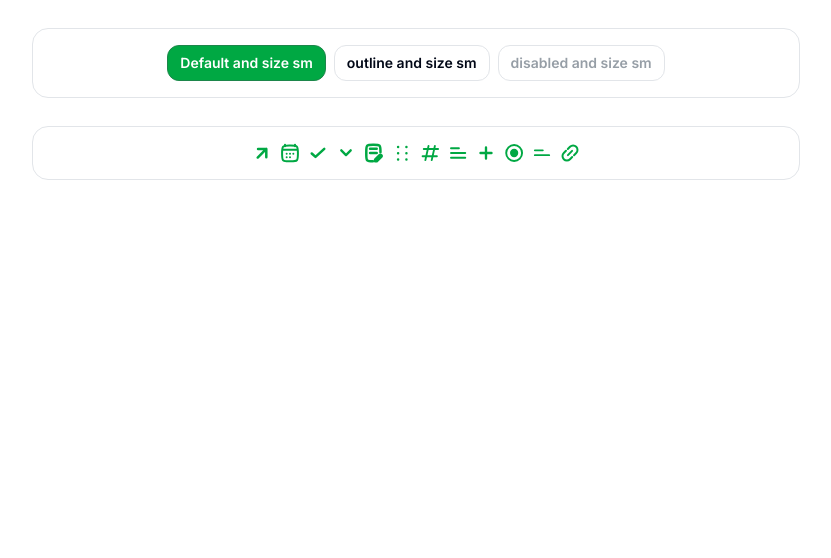
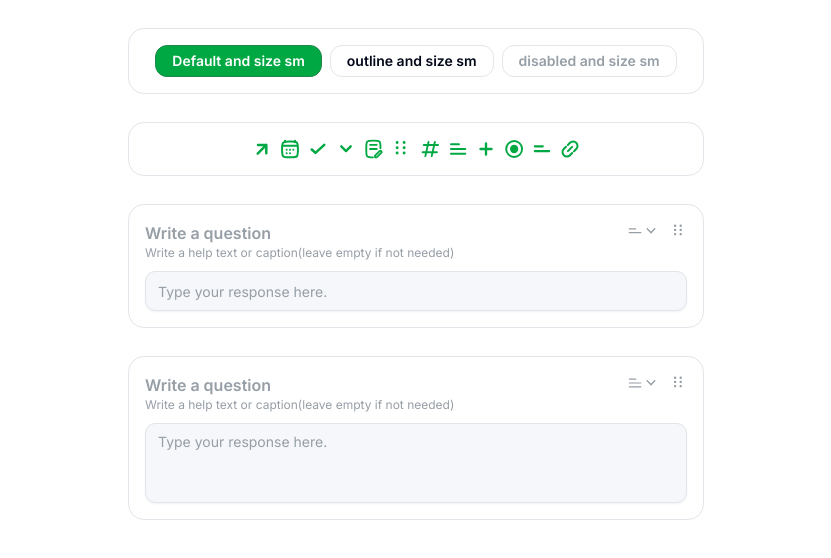
Before and after one commit to swarajspatil158/forms, a Next.js app: page / in a window 1280 px wide. Shown: the top 558 px of the page, without its empty margins (224-1055 px from the left). Built offline with nearby package versions, Linux system fonts and the light colour scheme.

Commit message:
Add text input components, scrollbar and selection psedo elements styling

```diff
--- a/app/globals.css
+++ b/app/globals.css
@@ -26,6 +26,8 @@ body {
     --secondary-foreground: 222.2 47.4% 11.2%;
     --muted: 0 0% 100%;
     --muted-foreground: 210 8% 62%;
+    --placeholder: 0 0% 100%;
+    --placeholder-foreground: 210 29% 97%;
     --accent: 210 40% 96.1%;
     --accent-foreground: 222.2 47.4% 11.2%;
     --destructive: 0 79% 63%;
@@ -34,7 +36,7 @@ body {
     --border-dark: 146 64% 32%;
     --border-darker:146 64% 25%;
     --input: 214 13% 90%;
-    --ring: 222.2 84% 4.9%;
+    --ring: 144 100% 33%;
     --chart-1: 12 76% 61%;
     --chart-2: 173 58% 39%;
     --chart-3: 197 37% 24%;
@@ -52,4 +54,24 @@ body {
   body {
     @apply bg-background text-foreground;
   }
+
+  ::selection {
+    color: hsl(var(--primary-foreground));
+    background: hsl(var(--primary));
+  }
+
+  ::-webkit-scrollbar {
+    width: 5px;
+  }
+  ::-webkit-scrollbar-track {
+    background: transparent;
+  }
+  ::-webkit-scrollbar-thumb {
+    background: hsl(var(--border));
+    border-radius: 5px;
+  }
+  * {
+    scrollbar-width: thin;
+    scrollbar-color: hsl(var(--border)) transparent;
+  }
 }
--- a/app/page.tsx
+++ b/app/page.tsx
@@ -11,16 +11,18 @@ import RadioIcon from "@/components/Icons/RadioIcon";
 import ShortAnswerIcon from "@/components/Icons/ShortAnswerIcon";
 import UrlIcon from "@/components/Icons/UrlIcon";
 import { Button } from "@/components/ui/button";
+import { Input } from "@/components/ui/input";
+import { Textarea } from "@/components/ui/textarea";
 
 export default function Home() {
   return (
    <div className="relative bg-background">
-    <div className="flex flex-wrap transition-colors ease-out duration-75 items-center justify-center max-w-3xl mx-3 md:mx-auto gap-2 my-7 p-4 border rounded-2xl hover:bg-gray-50">
+    <div className="flex flex-wrap transition-colors ease-out duration-75 items-center justify-center max-w-xl mx-3 md:mx-auto gap-2 my-7 p-4 border rounded-2xl hover:bg-gray-50">
       <Button variant="default" size="sm">Default and size sm</Button>
       <Button variant="outline" size="sm">outline and size sm</Button>
       <Button variant="disabled" size="sm">disabled and size sm</Button>
     </div>
-    <div className="flex flex-wrap transition-colors ease-out duration-75 items-center justify-center max-w-3xl mx-3 md:mx-auto gap-2 my-7 p-4 border rounded-2xl hover:bg-gray-50">
+    <div className="flex flex-wrap transition-colors ease-out duration-75 items-center justify-center max-w-xl mx-3 md:mx-auto gap-2 my-7 p-4 border rounded-2xl hover:bg-gray-50">
       <ArrowUpRightIcon   strokeWidth={2} className="text-primary h-5 w-5" />
       <CalendarIcon   strokeWidth={2} className="text-primary h-5 w-5" />
       <CheckIcon   strokeWidth={2} className="text-primary h-5 w-5" />
@@ -34,6 +36,33 @@ export default function Home() {
       <ShortAnswerIcon   strokeWidth={2} className="text-primary h-5 w-5" />
       <UrlIcon   strokeWidth={2} className="text-primary h-5 w-5" />
     </div>
+    <div className="transition-colors ease-out duration-75 items-center justify-center max-w-xl mx-3 md:mx-auto gap-2 my-7 p-4 border rounded-2xl ">
+      <div className="flex gap-1">
+        <div className="flex-grow">
+          <div className="text-muted-foreground font-semibold">Write a question</div>
+          <div className="text-muted-foreground font-normal text-xs">Write a help text or caption(leave empty if not needed)</div>
+        </div>
+        <div className="flex-shrink flex gap-3 text-muted-foreground">
+          <Button size='icon' variant='ghost' className="flex gap-0 items-center justify-center "><ShortAnswerIcon /> <ChevDownIcon /></Button>
+          <Button size='icon' variant='ghost' className=""><DragDropVerticalIcon strokeWidth={2} /></Button>
+        </div>
+      </div>
+      <Input type="text" placeholder="Type your response here." className="mt-2.5" />
+    </div>
+    <div className="transition-colors ease-out duration-75 items-center justify-center max-w-xl mx-3 md:mx-auto gap-2 my-7 p-4 border rounded-2xl ">
+      <div className="flex gap-1">
+        <div className="flex-grow">
+          <div className="text-muted-foreground font-semibold">Write a question</div>
+          <div className="text-muted-foreground font-normal text-xs">Write a help text or caption(leave empty if not needed)</div>
+        </div>
+        <div className="flex-shrink flex gap-3 text-muted-foreground">
+          <Button size='icon' variant='ghost' className="flex gap-0 items-center justify-center "><LongAnswerIcon /> <ChevDownIcon /></Button>
+          <Button size='icon' variant='ghost' className=""><DragDropVerticalIcon strokeWidth={2} /></Button>
+        </div>
+      </div>
+      <Textarea placeholder="Type your response here." className="resize-none mt-2.5" />
+    </div>
+
    </div>
   );
 }
--- a/components/Icons/DraftIcon.tsx
+++ b/components/Icons/DraftIcon.tsx
@@ -21,19 +21,19 @@ const DraftIcon: React.FC<IconProps> = ({
       stroke="currentColor"
       strokeLinecap="round"
       strokeLinejoin="round"
-      strokeWidth={strokeWidth}
+      strokeWidth={strokeWidth - .5}
       d="M13.167 7.333v-.666c0-2.514 0-3.772-.781-4.553-.781-.78-2.038-.78-4.553-.78h-.666c-2.514 0-3.771 0-4.552.78-.781.781-.781 2.039-.781 4.553v2.666c0 2.515 0 3.772.78 4.553.782.78 2.039.78 4.553.78"
     ></path>
     <path
       stroke="currentColor"
       strokeLinecap="round"
-      strokeWidth={strokeWidth}
+      strokeWidth={strokeWidth - .5}
       d="M4.834 4.667h5.333M4.834 8h5.333"
     ></path>
     <path
       stroke="currentColor"
       strokeLinejoin="round"
-      strokeWidth={strokeWidth}
+      strokeWidth={strokeWidth - .5}
       d="M8.833 13.885v.782h.783c.273 0 .41 0 .532-.051s.219-.147.412-.34l3.216-3.216c.182-.182.273-.273.321-.372a.67.67 0 0 0 0-.592c-.048-.099-.14-.19-.321-.372-.182-.182-.273-.273-.371-.321a.67.67 0 0 0-.593 0c-.099.048-.19.14-.372.321L9.225 12.94c-.193.193-.29.29-.34.412-.052.123-.052.26-.052.533Z"
     ></path>
   </svg>
--- a/components/Icons/DragDropVertical.tsx
+++ b/components/Icons/DragDropVertical.tsx
@@ -11,17 +11,17 @@ const DragDropVerticalIcon: React.FC<IconProps> = ({
   }) => (
   <svg
     xmlns="http://www.w3.org/2000/svg"
-    width="15"
-    height="16"
+    width="18"
+    height="19"
     fill="none"
-    viewBox="0 0 15 16"
+    viewBox="0 0 18 19"
     className={className}
   >
     <path
       stroke="currentColor"
       strokeLinecap="round"
       strokeLinejoin="round"
-      strokeWidth={strokeWidth}
+      strokeWidth={strokeWidth + 0.8}
       d="M4.375 3.238h.005m-.005 5h.005m-.005 5h.005m6.656-10h.006m-.006 5h.006m-.006 5h.006"
     ></path>
   </svg>
--- a/components/Icons/LongAnswerIcon.tsx
+++ b/components/Icons/LongAnswerIcon.tsx
@@ -21,7 +21,7 @@ const LongAnswerIcon: React.FC<IconProps> = ({
       stroke="currentColor"
       strokeLinecap="round"
       strokeLinejoin="round"
-      strokeWidth={strokeWidth}
+      strokeWidth={strokeWidth + .1}
       d="M3.14 5h8.333M3.14 10h15M3.14 15h15"
     ></path>
   </svg>
--- a/components/Icons/ShortAnswerIcon.tsx
+++ b/components/Icons/ShortAnswerIcon.tsx
@@ -21,7 +21,7 @@ const ShortAnswerIcon: React.FC<IconProps> = ({
       stroke="currentColor"
       strokeLinecap="round"
       strokeLinejoin="round"
-      strokeWidth={strokeWidth}
+      strokeWidth={strokeWidth + .2}
       d="M3 7.738h8.333M3 12.738h15"
     ></path>
   </svg>
--- a/components/ui/button.tsx
+++ b/components/ui/button.tsx
@@ -18,14 +18,14 @@ const buttonVariants = cva(
           "border border-input bg-background text-muted-foreground font-semibold	",
         secondary:
           "bg-secondary text-secondary-foreground hover:bg-secondary/80 font-semibold	hover:shadow-xl",
-        ghost: "font-semibold hover:shadow-xl",
-        link: "text-primary underline-offset-4 hover:underline hover:shadow-xl",
+        ghost: "font-semibold",
+        link: "text-primary underline-offset-4 hover:underline",
       },
       size: {
-        default: "h-10 px-4 py-2",
-        sm: "h-9 rounded-xl px-3",
-        lg: "h-11 rounded-xl px-8",
-        icon: "h-10 w-10",
+        default: "h-9 px-4 py-2 px-5 py-2",
+        sm: "h-8 rounded-xl px-4 py-1.5",
+        lg: "h-10 rounded-xl px-8 px-5 py-2.5",
+        icon: "h-5 w-[100%]",
       },
     },
     defaultVariants: {
--- a/components/ui/input.tsx
+++ b/components/ui/input.tsx
@@ -8,7 +8,7 @@ const Input = React.forwardRef<HTMLInputElement, React.ComponentProps<"input">>(
       <input
         type={type}
         className={cn(
-          "flex h-10 w-full rounded-md border border-input bg-background px-3 py-2 text-base ring-offset-background file:border-0 file:bg-transparent file:text-sm file:font-medium file:text-foreground placeholder:text-muted-foreground focus-visible:outline-none focus-visible:ring-2 focus-visible:ring-ring focus-visible:ring-offset-2 disabled:cursor-not-allowed disabled:opacity-50 md:text-sm",
+          "flex h-10 w-full transition-all ease-in duration-75 rounded-md border border-input bg-placeholder-foreground px-3 py-2 text-base text-muted-foreground ring-offset-background file:border-0 file:bg-transparent file:text-sm file:font-medium file:text-placeholder-foreground placeholder:text-muted-foreground focus-visible:outline-none focus-visible:ring-2 focus-visible:ring-ring focus-visible:ring-offset-0 disabled:cursor-not-allowed disabled:opacity-50 md:text-sm shadow-sm",
           className
         )}
         ref={ref}
--- /dev/null
+++ b/components/ui/scroll-area.tsx
@@ -0,0 +1,48 @@
+"use client"
+
+import * as React from "react"
+import * as ScrollAreaPrimitive from "@radix-ui/react-scroll-area"
+
+import { cn } from "@/lib/utils"
+
+const ScrollArea = React.forwardRef<
+  React.ElementRef<typeof ScrollAreaPrimitive.Root>,
+  React.ComponentPropsWithoutRef<typeof ScrollAreaPrimitive.Root>
+>(({ className, children, ...props }, ref) => (
+  <ScrollAreaPrimitive.Root
+    ref={ref}
+    className={cn("relative overflow-hidden", className)}
+    {...props}
+  >
+    <ScrollAreaPrimitive.Viewport className="h-full w-full rounded-[inherit]">
+      {children}
+    </ScrollAreaPrimitive.Viewport>
+    <ScrollBar />
+    <ScrollAreaPrimitive.Corner />
+  </ScrollAreaPrimitive.Root>
+))
+ScrollArea.displayName = ScrollAreaPrimitive.Root.displayName
+
+const ScrollBar = React.forwardRef<
+  React.ElementRef<typeof ScrollAreaPrimitive.ScrollAreaScrollbar>,
+  React.ComponentPropsWithoutRef<typeof ScrollAreaPrimitive.ScrollAreaScrollbar>
+>(({ className, orientation = "vertical", ...props }, ref) => (
+  <ScrollAreaPrimitive.ScrollAreaScrollbar
+    ref={ref}
+    orientation={orientation}
+    className={cn(
+      "flex touch-none select-none transition-colors",
+      orientation === "vertical" &&
+        "h-full w-2.5 border-l border-l-transparent p-[1px]",
+      orientation === "horizontal" &&
+        "h-2.5 flex-col border-t border-t-transparent p-[1px]",
+      className
+    )}
+    {...props}
+  >
+    <ScrollAreaPrimitive.ScrollAreaThumb className="relative flex-1 rounded-full bg-border" />
+  </ScrollAreaPrimitive.ScrollAreaScrollbar>
+))
+ScrollBar.displayName = ScrollAreaPrimitive.ScrollAreaScrollbar.displayName
+
+export { ScrollArea, ScrollBar }
--- a/components/ui/textarea.tsx
+++ b/components/ui/textarea.tsx
@@ -9,7 +9,7 @@ const Textarea = React.forwardRef<
   return (
     <textarea
       className={cn(
-        "flex min-h-[80px] w-full rounded-md border border-input bg-background px-3 py-2 text-base ring-offset-background placeholder:text-muted-foreground focus-visible:outline-none focus-visible:ring-2 focus-visible:ring-ring focus-visible:ring-offset-2 disabled:cursor-not-allowed disabled:opacity-50 md:text-sm",
+        "flex min-h-[80px] w-full transition-all ease-in duration-75 rounded-md border border-input bg-placeholder-foreground px-3 py-2 text-base text-muted-foreground ring-offset-background placeholder:text-muted-foreground focus-visible:outline-none focus-visible:ring-2 focus-visible:ring-ring focus-visible:ring-offset-0 disabled:cursor-not-allowed disabled:opacity-50 md:text-sm shadow-sm",
         className
       )}
       ref={ref}
--- a/package.json
+++ b/package.json
@@ -12,6 +12,7 @@
     "@radix-ui/react-dropdown-menu": "^2.1.2",
     "@radix-ui/react-progress": "^1.1.0",
     "@radix-ui/react-radio-group": "^1.2.1",
+    "@radix-ui/react-scroll-area": "^1.2.1",
     "@radix-ui/react-slot": "^1.1.0",
     "class-variance-authority": "^0.7.1",
     "clsx": "^2.1.1",
--- a/tailwind.config.ts
+++ b/tailwind.config.ts
@@ -32,6 +32,10 @@ const config: Config = {
   				DEFAULT: 'hsl(var(--muted))',
   				foreground: 'hsl(var(--muted-foreground))'
   			},
+			placeholder: {
+				DEFAULT: 'hsl(var(--placeholder))',
+				foreground: 'hsl(var(--placeholder-foreground))'
+			},
   			accent: {
   				DEFAULT: 'hsl(var(--accent))',
   				foreground: 'hsl(var(--accent-foreground))'
```
Also changed, not shown: 1 other file (tests, documents, lock files or other folders).
